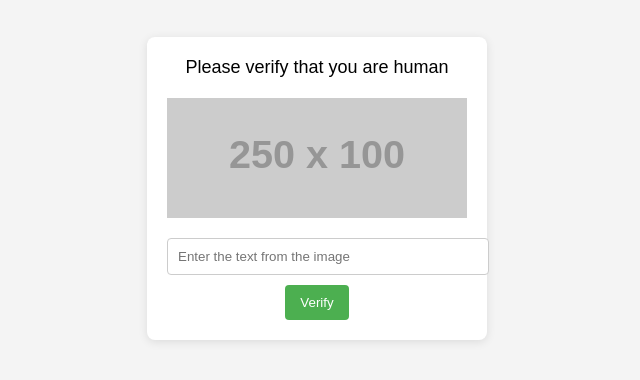
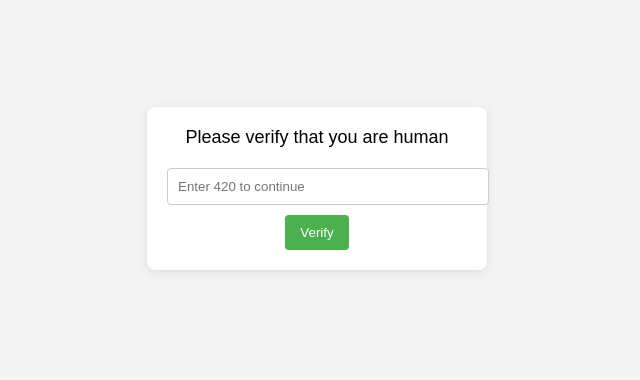
Before and after one commit to andthecowgoesmoo/moooo, a plain HTML site: page index.html in a window 1280 px wide. Shown: the part 212-592 px from the top of the page, without its empty margins (323-963 px from the left). Drawn offline with Linux system fonts and the light colour scheme; placeholder pictures from the web are drawn by us.

Commit message:
Update index.html

```diff
--- a/index.html
+++ b/index.html
@@ -60,9 +60,8 @@
 
 <div class="captcha-container">
     <div class="captcha-title">Please verify that you are human</div>
-    <img src="https://via.placeholder.com/250x100" alt="CAPTCHA" class="captcha-image">
     <div class="input-group">
-        <input type="text" id="captchaInput" placeholder="Enter the text from the image" required>
+        <input type="text" id="captchaInput" placeholder="Enter 420 to continue" required>
     </div>
     <button class="button" onclick="verifyCaptcha()">Verify</button>
 </div>
```
